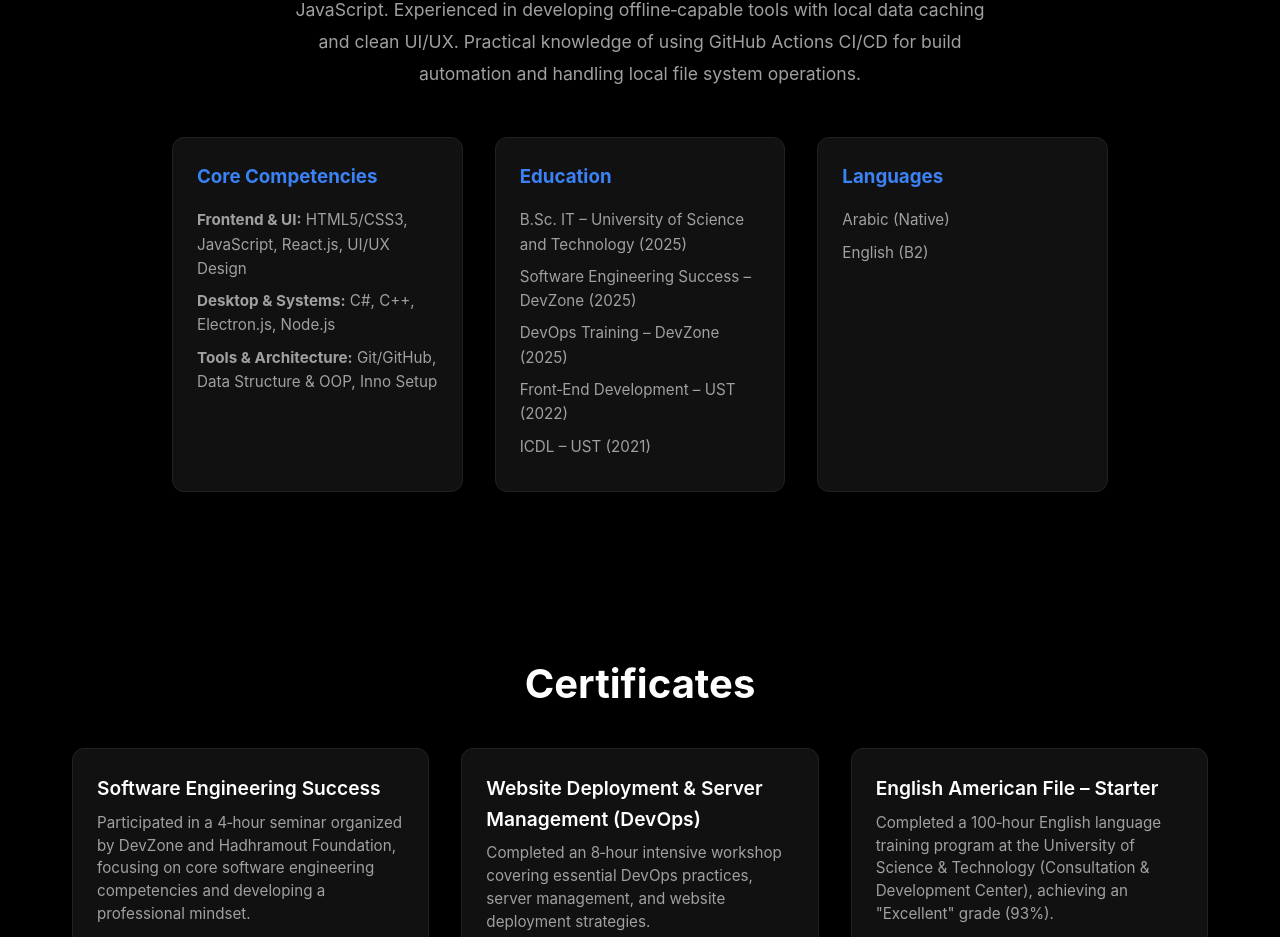
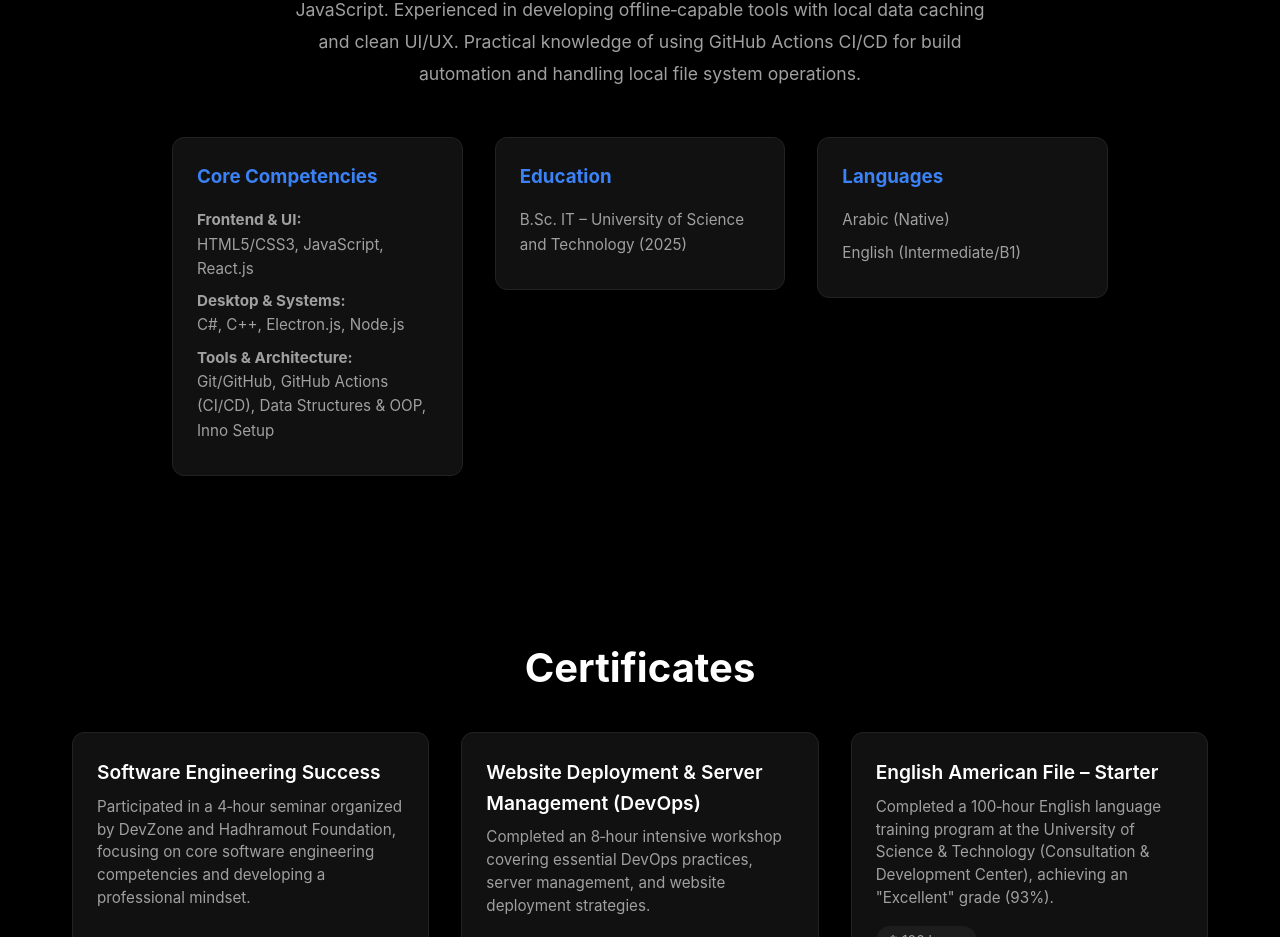
Before and after one commit to AliAl-ojeely/AliAl-ojeely.github.io, a React (Vite) app: page / in a window 1280 px wide. Shown: the part 1037-1974 px from the top of the page. Built offline with nearby package versions, Linux system fonts and the light colour scheme.

Commit message:
Edit UI Design in About section

```diff
--- a/src/pages/Home/Home.jsx
+++ b/src/pages/Home/Home.jsx
@@ -135,26 +135,52 @@ export default function Home() {
                         <div className={styles.card}>
                             <h3>Core Competencies</h3>
                             <ul>
-                                <li><strong>Frontend &amp; UI:</strong> HTML5/CSS3, JavaScript, React.js, UI/UX Design</li>
-                                <li><strong>Desktop &amp; Systems:</strong> C#, C++, Electron.js, Node.js</li>
-                                <li><strong>Tools &amp; Architecture:</strong> Git/GitHub, Data Structure &amp; OOP, Inno Setup</li>
+                                <li>
+                                    <strong>Frontend &amp; UI:</strong>
+                                    <ul>
+                                        <li>HTML5/CSS3,
+                                            JavaScript,
+                                            React.js
+                                        </li>
+                                    </ul>
+                                </li>
+                                <li>
+                                    <strong>Desktop &amp; Systems:</strong>
+                                    <ul>
+                                        <li>C#,
+                                            C++,
+                                            Electron.js,
+                                            Node.js
+                                        </li>
+                                    </ul>
+                                </li>
+                                <li>
+                                    <strong>Tools &amp; Architecture:</strong>
+                                    <ul>
+                                        <li>Git/GitHub,
+                                            GitHub Actions (CI/CD),
+                                            Data Structures &amp; OOP,
+                                            Inno Setup
+                                        </li>
+                                    </ul>
+                                </li>
                             </ul>
                         </div>
                         <div className={styles.card}>
                             <h3>Education</h3>
                             <ul>
                                 <li>B.Sc. IT – University of Science and Technology (2025)</li>
-                                <li>Software Engineering Success – DevZone (2025)</li>
+                                {/* <li>Software Engineering Success – DevZone (2025)</li>
                                 <li>DevOps Training – DevZone (2025)</li>
                                 <li>Front‑End Development – UST (2022)</li>
-                                <li>ICDL – UST (2021)</li>
+                                <li>ICDL – UST (2021)</li> */}
                             </ul>
                         </div>
                         <div className={styles.card}>
                             <h3>Languages</h3>
                             <ul>
                                 <li>Arabic (Native)</li>
-                                <li>English (B2)</li>
+                                <li>English (Intermediate/B1)</li>
                             </ul>
                         </div>
                     </div>
--- a/src/pages/Home/Home.module.css
+++ b/src/pages/Home/Home.module.css
@@ -136,6 +136,7 @@
     display: grid;
     grid-template-columns: repeat(auto-fit, minmax(250px, 1fr));
     gap: 2rem;
+    align-items: start;
 }
 
 .card {
```
Also changed, not shown: 1 other file (tests, documents, lock files or other folders).
